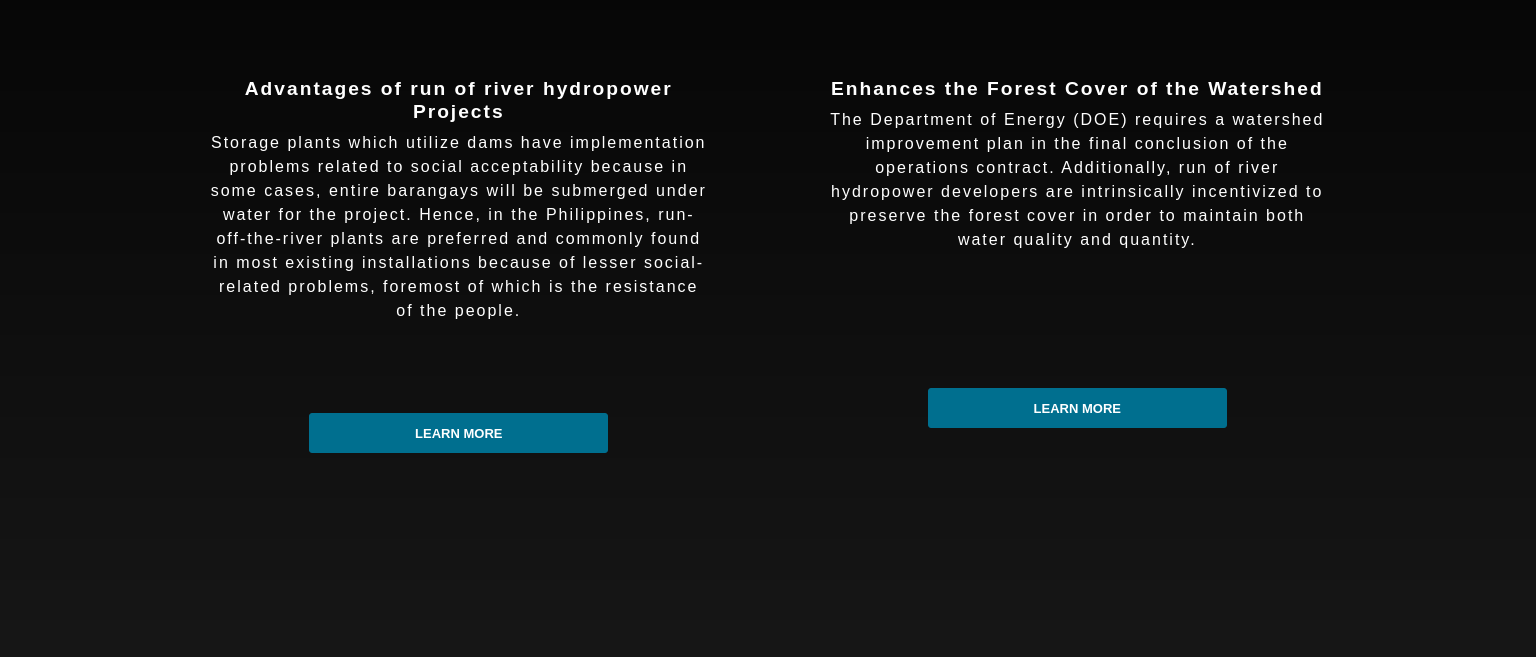
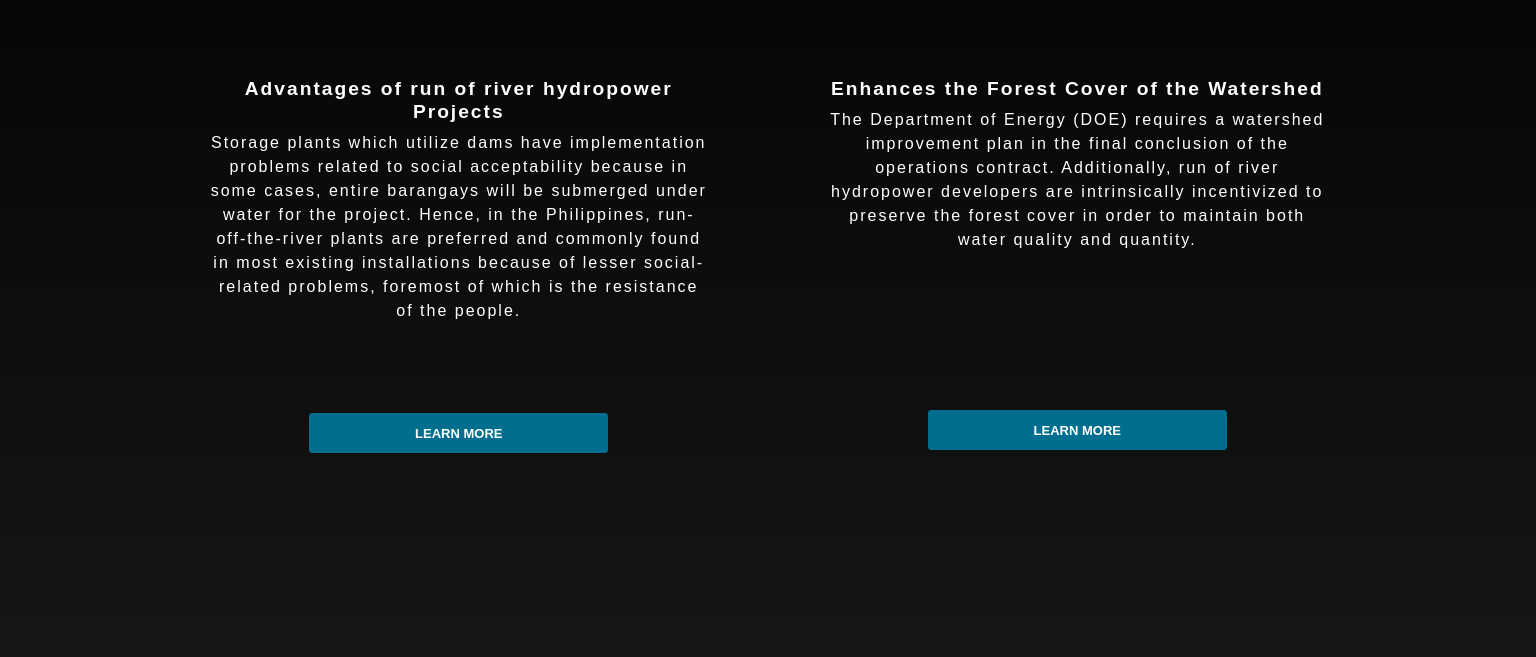
Before and after one commit to codedprojects/repowerenergy-demo, a plain HTML site: page index.html in a window 1536 px wide. Shown: the part 1876-2533 px from the top of the page. Drawn offline with nearby package versions, Linux system fonts and the light colour scheme.

Commit message:
update minor <p> height adjustment

```diff
--- a/public/css/styles.css
+++ b/public/css/styles.css
@@ -2391,8 +2391,8 @@ header {
             min-height: 250px;
         }
 
-        .social-proof-content.right .social-proof-ptext{
-            min-height: 248px;
+        .social-proof-content.right .social-proof-ptext {
+          min-height: 270px;
         }
 
 
```
